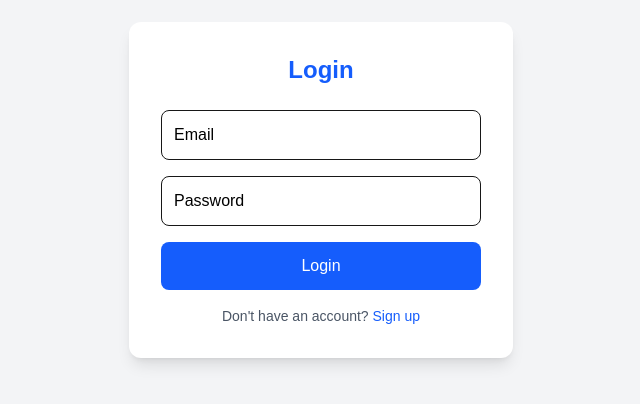
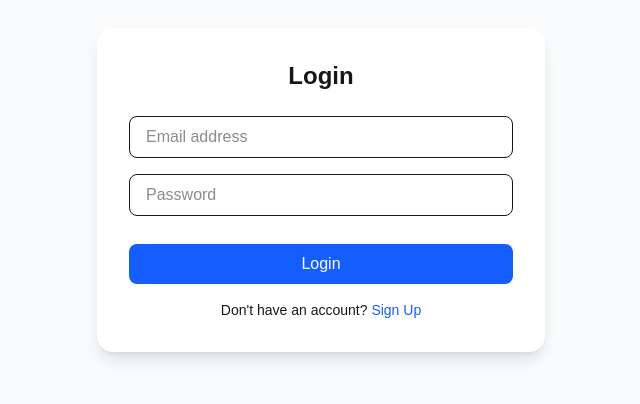
Before and after one commit to Basit403/Supabase-auth-Project, a Next.js app: page /login in a window 1280 px wide. Shown: the part 210-614 px from the top of the page, without its empty margins (319-959 px from the left). Built offline with nearby package versions, Linux system fonts and the light colour scheme; no server answers.

Commit message:
Made some changes

```diff
--- a/src/app/dashboard/page.tsx
+++ b/src/app/dashboard/page.tsx
@@ -58,7 +58,7 @@ export default function Dashboard() {
           </span>
         </h1>
         <p className="text-gray-600 mb-8">
-          You are logged in to your Arem dashboard.
+          You are logged in to your Aremu dashboard.
         </p>
         <button
           onClick={handleLogout}
--- a/src/app/login/page.tsx
+++ b/src/app/login/page.tsx
@@ -1,116 +1,136 @@
 "use client";
 
-import { useEffect, useState } from "react";
+import { useState } from "react";
 import { supabase } from "@/lib/supabaseClient";
 import { useRouter } from "next/navigation";
 
-export default function AuthPage() {
+export default function LoginPage() {
   const router = useRouter();
   const [isLogin, setIsLogin] = useState(true);
   const [email, setEmail] = useState("");
   const [password, setPassword] = useState("");
   const [confirmPassword, setConfirmPassword] = useState("");
+  const [errors, setErrors] = useState<{ email?: string; password?: string; confirmPassword?: string; general?: string }>({});
   const [loading, setLoading] = useState(false);
-
-  useEffect(() => {
-    const checkSession = async () => {
-      const { data } = await supabase.auth.getSession();
-      if (data.session) {
-        console.log("Already logged in, redirecting to dashboard...");
-        router.replace("/dashboard");
-      }
-    };
-    checkSession();
-  }, [router]);
 
   const handleSubmit = async (e: React.FormEvent) => {
     e.preventDefault();
+    setErrors({});
+    setLoading(true);
+
+    const newErrors: typeof errors = {};
+
+    if (!email) newErrors.email = "Please enter your email.";
+    if (!password) newErrors.password = "Please enter your password.";
 
     if (!isLogin && password !== confirmPassword) {
-      alert("Passwords do not match!");
+      newErrors.confirmPassword = "Passwords do not match.";
+    }
+
+    if (Object.keys(newErrors).length > 0) {
+      setErrors(newErrors);
+      setLoading(false);
       return;
     }
 
-    setLoading(true);
     try {
-      let error;
-      let data;
-
       if (isLogin) {
-        ({ data, error } = await supabase.auth.signInWithPassword({
+        const { error } = await supabase.auth.signInWithPassword({
           email,
           password,
-        }));
+        });
+
+        if (error) {
+          setErrors({ general: error.message });
         } else {
-        ({ data, error } = await supabase.auth.signUp({
+          router.push("/dashboard");
+        }
+      } else {
+        const { error } = await supabase.auth.signUp({
           email,
           password,
-        }));
-        alert("Signup successful! Check your email to confirm.");
+        });
+
+        if (error) {
+          setErrors({ general: error.message });
+        } else {
+          setErrors({ general: "Check your email for confirmation link." });
         }
-
-      if (error) throw error;
-
-      router.replace("/dashboard");
+      }
     } catch (err: any) {
-      console.error("Auth error:", err);
-      alert(err.message || "Something went wrong.");
+      setErrors({ general: err.message || "Something went wrong." });
     } finally {
       setLoading(false);
     }
   };
 
   return (
-    <div className="min-h-screen flex flex-col items-center justify-center bg-gray-100">
-      <div className="bg-white shadow-lg rounded-xl p-8 w-96">
-        <h2 className="text-2xl font-bold mb-6 text-center text-blue-600">
-          {isLogin ? "Login" : "Create Account"}
+    <div className="min-h-screen flex items-center justify-center bg-gray-50 px-4">
+      <div className="bg-white shadow-lg rounded-2xl p-8 w-full max-w-md">
+        <h2 className="text-2xl font-semibold text-center mb-6">
+          {isLogin ? "Login" : "Sign Up"}
         </h2>
 
-        <form onSubmit={handleSubmit} className="flex flex-col gap-4">
+        <form onSubmit={handleSubmit} className="space-y-4">
+          <div>
             <input
               type="email"
-            placeholder="Email"
+              placeholder="Email address"
               value={email}
               onChange={(e) => setEmail(e.target.value)}
-            className="border p-3 rounded-lg placeholder:text-black"
-            required
+              className="w-full border rounded-lg px-4 py-2 outline-none"
             />
+            {errors.email && <p className="text-red-500 text-sm mt-1">{errors.email}</p>}
+          </div>
+
+          <div>
             <input
               type="password"
               placeholder="Password"
               value={password}
               onChange={(e) => setPassword(e.target.value)}
-            className="border p-3 rounded-lg placeholder:text-black"
-            required
+              className="w-full border rounded-lg px-4 py-2 outline-none"
             />
+            {errors.password && <p className="text-red-500 text-sm mt-1">{errors.password}</p>}
+          </div>
+
           {!isLogin && (
+            <div>
               <input
                 type="password"
-              placeholder="Confirm Password"
+                placeholder="Confirm password"
                 value={confirmPassword}
                 onChange={(e) => setConfirmPassword(e.target.value)}
-              className="border p-3 rounded-lg placeholder:text-black"
-              required
+                className="w-full border rounded-lg px-4 py-2 outline-none"
               />
+              {errors.confirmPassword && (
+                <p className="text-red-500 text-sm mt-1">{errors.confirmPassword}</p>
               )}
+            </div>
+          )}
+
+          {errors.general && (
+            <p className="text-red-500 text-center text-sm">{errors.general}</p>
+          )}
+
           <button
             type="submit"
             disabled={loading}
-            className="bg-blue-600 text-white py-3 rounded-lg hover:bg-blue-700"
+            className="w-full bg-blue-600 hover:bg-blue-700 text-white py-2 rounded-lg mt-3 disabled:opacity-50"
           >
             {loading ? "Processing..." : isLogin ? "Login" : "Sign Up"}
           </button>
         </form>
 
-        <p className="text-sm text-center mt-4 text-gray-600">
+        <p className="text-center text-sm mt-4">
           {isLogin ? "Don't have an account?" : "Already have an account?"}{" "}
-          <span
+          <button
+            type="button"
             onClick={() => setIsLogin(!isLogin)}
-            className="text-blue-600 cursor-pointer hover:underline"
+            className="text-blue-600 hover:underline"
           >
-            {isLogin ? "Sign up" : "Login"}
-          </span>
+            {isLogin ? "Sign Up" : "Login"}
+          </button>
         </p>
       </div>
     </div>
```
Lines whose indentation alone changed are shown as unchanged.
